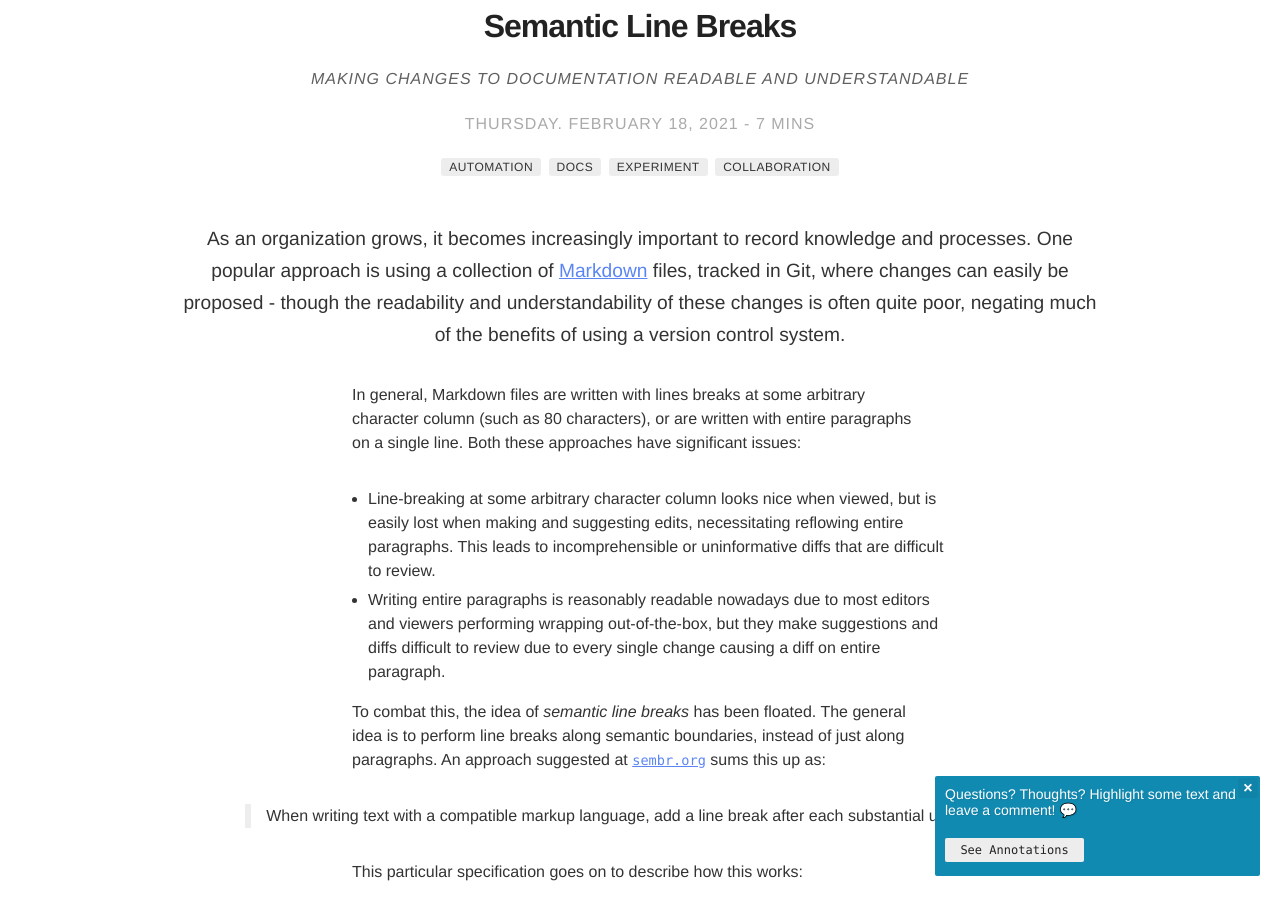
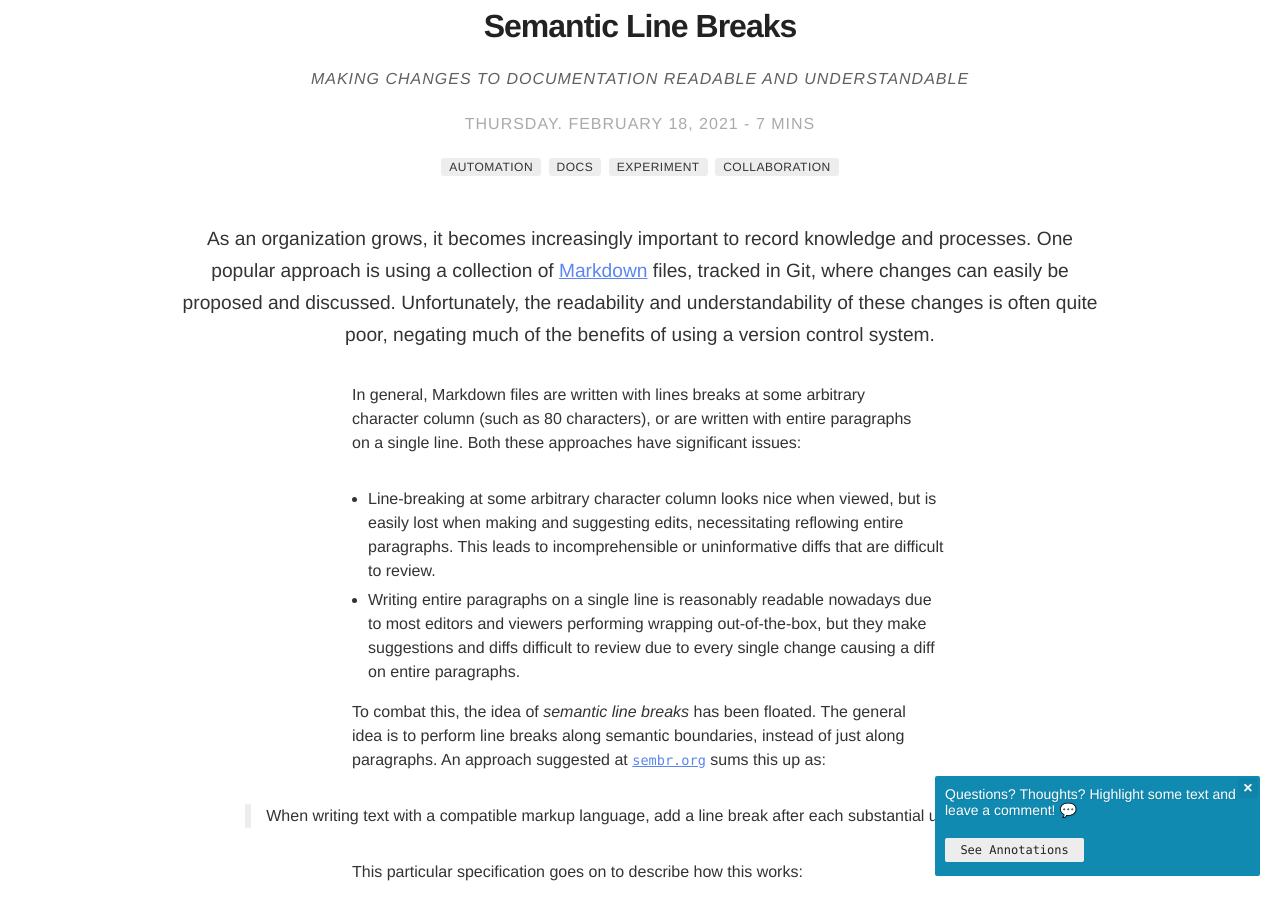
Before and after one commit to bobheadxi/bobheadxi.github.io, a Jekyll site: the page built from content/_posts/2021-02-18-semantic-line-breaks.md, in a window 1280 px wide and 900 px high, scrolled down 258 px. Built offline with Jekyll 4.4.1, drawn with Linux system fonts in a browser that asks for light colours; nearby versions of some CDN libraries; emoji names are drawn with the system emoji font; a style sheet for code colours, icons or effects is not loaded.

Commit message:
more wording tweaks

```diff
--- a/content/_posts/2021-02-18-semantic-line-breaks.md
+++ b/content/_posts/2021-02-18-semantic-line-breaks.md
@@ -14,14 +14,14 @@ author: robert
 description: making changes to documentation readable and understandable
 ---
 
-As an organization grows, it becomes increasingly important to record knowledge and processes. One popular approach is using a collection of [Markdown](https://en.wikipedia.org/wiki/Markdown) files, tracked in Git, where changes can easily be proposed - though the readability and understandability of these changes is often quite poor, negating much of the benefits of using a version control system.
+As an organization grows, it becomes increasingly important to record knowledge and processes. One popular approach is using a collection of [Markdown](https://en.wikipedia.org/wiki/Markdown) files, tracked in Git, where changes can easily be proposed and discussed. Unfortunately, the readability and understandability of these changes is often quite poor, negating much of the benefits of using a version control system.
 
 In general, Markdown files are written with lines breaks at some arbitrary character column (such as 80 characters), or are written with entire paragraphs on a single line.
 Both these approaches have significant issues:
 
 - Line-breaking at some arbitrary character column looks nice when viewed, but is easily lost when making and suggesting edits, necessitating reflowing entire paragraphs.
   This leads to incomprehensible or uninformative diffs that are difficult to review.
-- Writing entire paragraphs is reasonably readable nowadays due to most editors and viewers performing wrapping out-of-the-box, but they make suggestions and diffs difficult to review due to every single change causing a diff on entire paragraph.
+- Writing entire paragraphs on a single line is reasonably readable nowadays due to most editors and viewers performing wrapping out-of-the-box, but they make suggestions and diffs difficult to review due to every single change causing a diff on entire paragraphs.
 
 To combat this, the idea of *semantic line breaks* has been floated. The general idea is to perform line breaks along semantic boundaries, instead of just along paragraphs. An approach suggested at [`sembr.org`](https://sembr.org/) sums this up as:
 
```
